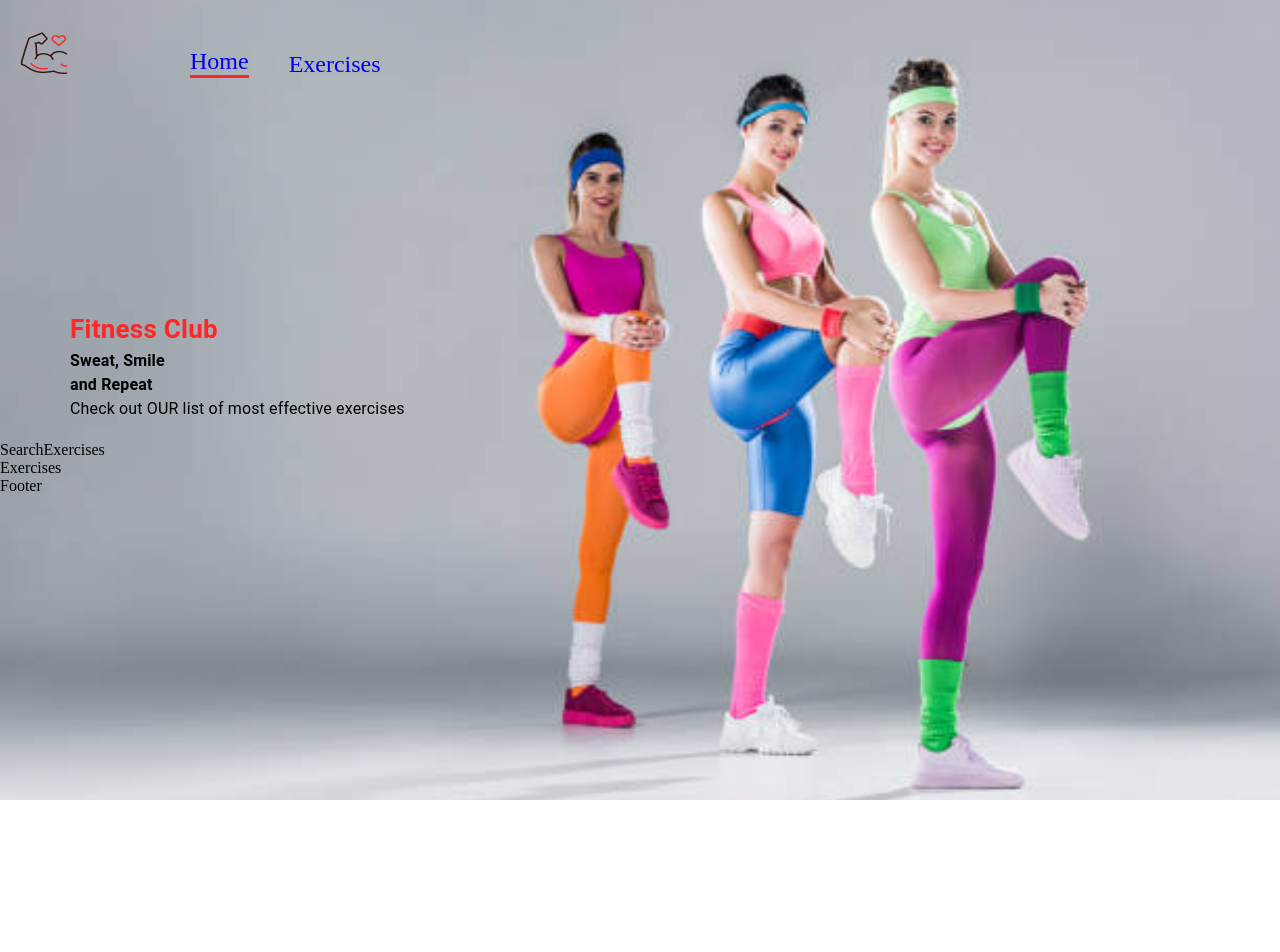
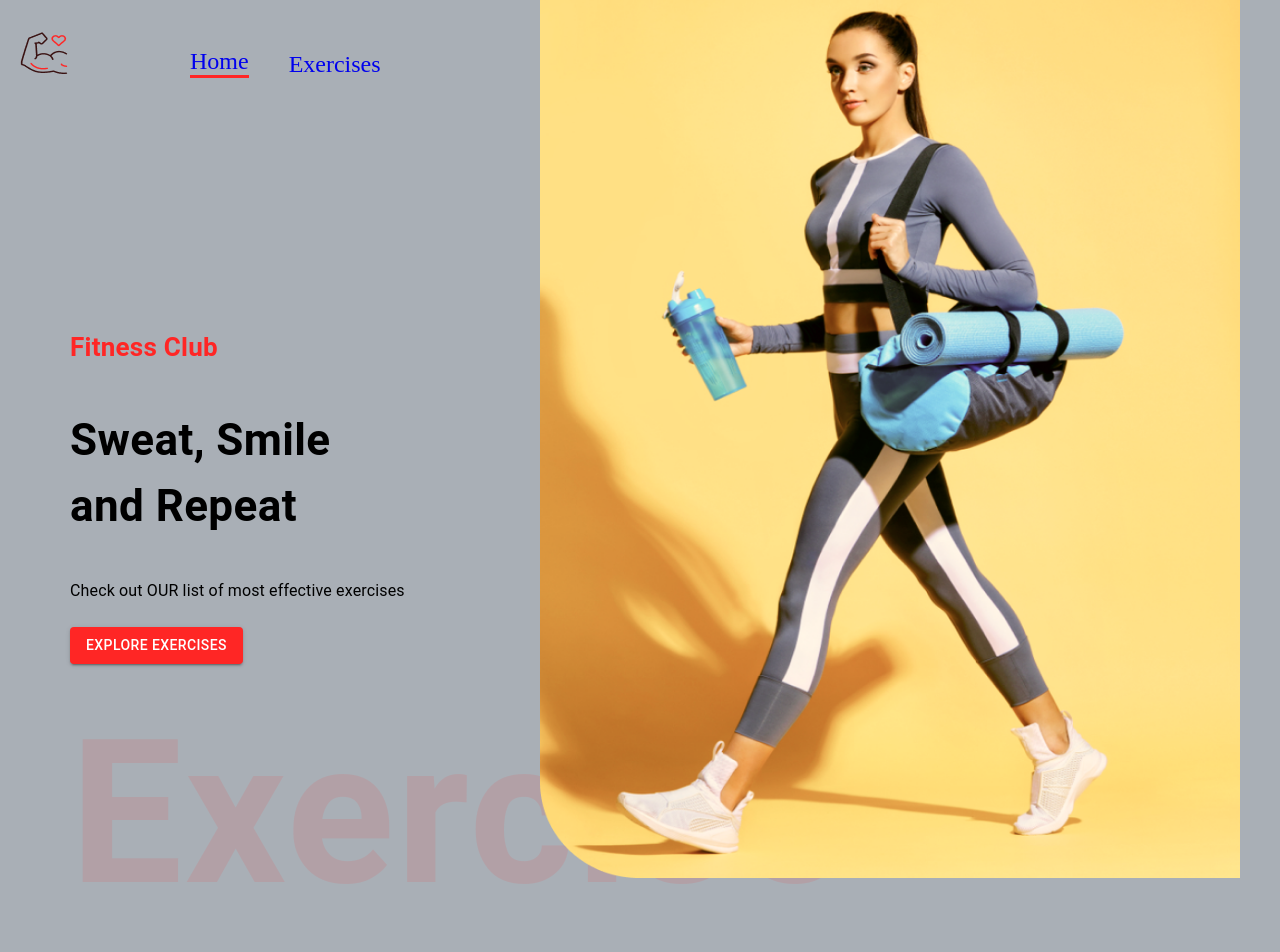
Before and after one commit to jasonetorres/reactfitness, a React (Create React App) app: page / in a window 1280 px wide. Shown: the top 952 px of the page. Before the commit the page ends 800 px from the top, so only its background shows below. Built offline with nearby package versions, Linux system fonts and the light colour scheme.

Commit message:
hero banner complete

```diff
--- a/src/App.css
+++ b/src/App.css
@@ -1,6 +1,6 @@
 body {
   font-family: 'Josefin Sans';
-  background-image: url('../src/assets/images/bg.jpg');
+  background: #A9AFB6;
   background-size: cover;
   background-attachment: fixed;
   background-repeat: no-repeat;
--- a/src/components/HeroBanner.js
+++ b/src/components/HeroBanner.js
@@ -1,11 +1,12 @@
 import React from 'react';
-import { Box, Stack, Typography } from '@mui/material';
+import { Box, Stack, Typography, Button } from '@mui/material';
+import HeroBannerImage from '../assets/images/banner.png';
 
 
 const HeroBanner = () => {
   return (
     <Box sx={{
-      mt: { lg: '212px', xs: '70px'},
+      mt: { lg: '230px', xs: '70px'},
       ml: { sm: '50px'}
     }} position="relative" p="20px">
       <Typography
@@ -14,12 +15,29 @@ const HeroBanner = () => {
       fontSize="26px">
         Fitness Club
       </Typography>
-      <Typography fontWeight={700}>
+      <Typography
+        fontWeight={700}
+        sx={{ fontSize: { lg: '44px', xs: '40px'}}}
+        mb={5}
+        mt={5}>
         Sweat, Smile <br /> and Repeat
       </Typography>
-      <Typography font>
+      <Typography mb={3}>
         Check out OUR list of most effective exercises
       </Typography>
+      <Button variant="contained" color="error" href='#exercises'
+      sx={{ backgroundColor: '#ff2625'}}>Explore Exercises</Button>
+      <Typography
+        fontSize={200}
+        fontWeight={600}
+        color='#ff2625'
+        sx={{
+          opacity: 0.1,
+          display: { lg: 'block', xs: 'none'}
+        }}>
+        Exercise
+      </Typography>
+      <img src={HeroBannerImage} alt='banner' className='hero-banner-img' />
     </Box>
   )
 }
--- a/src/components/SearchExercises.js
+++ b/src/components/SearchExercises.js
@@ -1,8 +1,17 @@
-import React from 'react'
+import React, { useEffect, useState }from 'react';
+import { Box, Button, Stack, TextField, Typography } from '@mui/material';
 
 const SearchExercises = () => {
   return (
-    <div>SearchExercises</div>
+    <Stack
+    alignItems="center"
+    mt="37px"
+    justifyContent='center'
+    >
+      <Typography>
+
+      </Typography>
+    </Stack>
   )
 }
 
```
